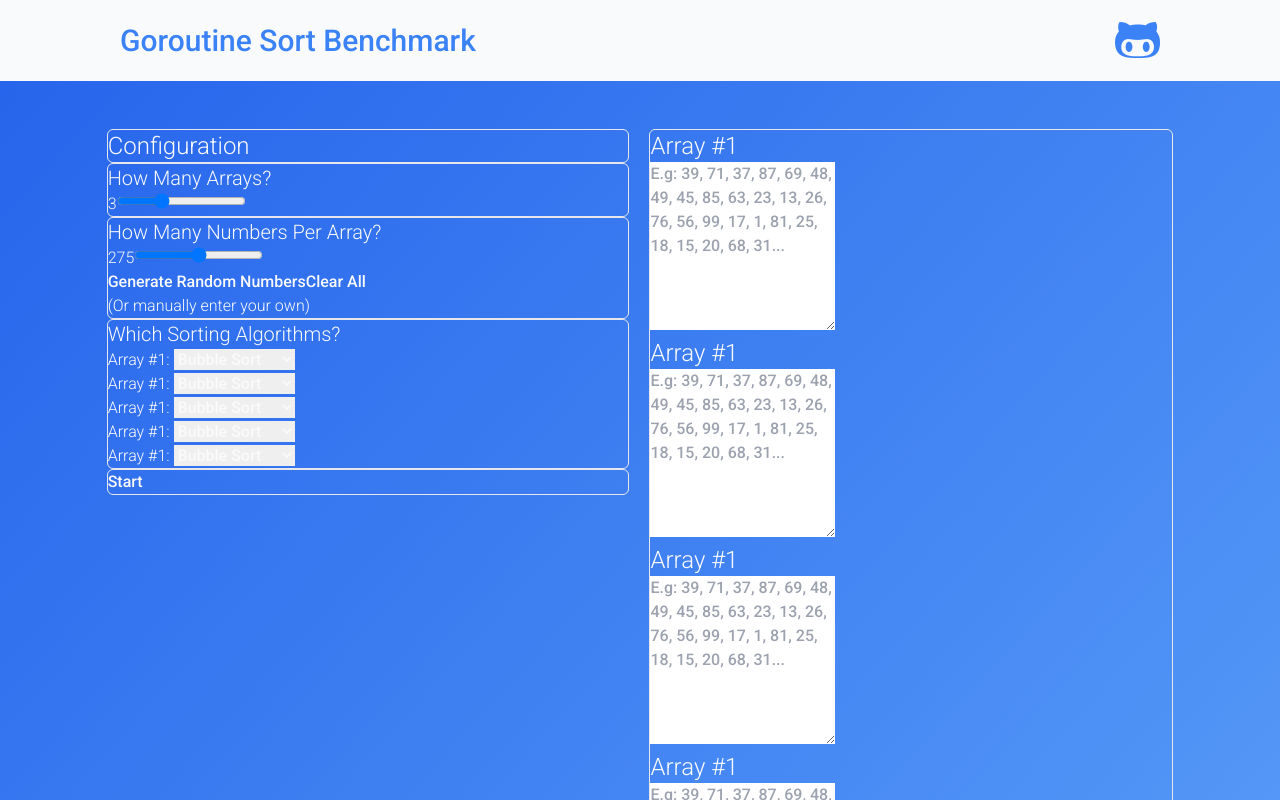
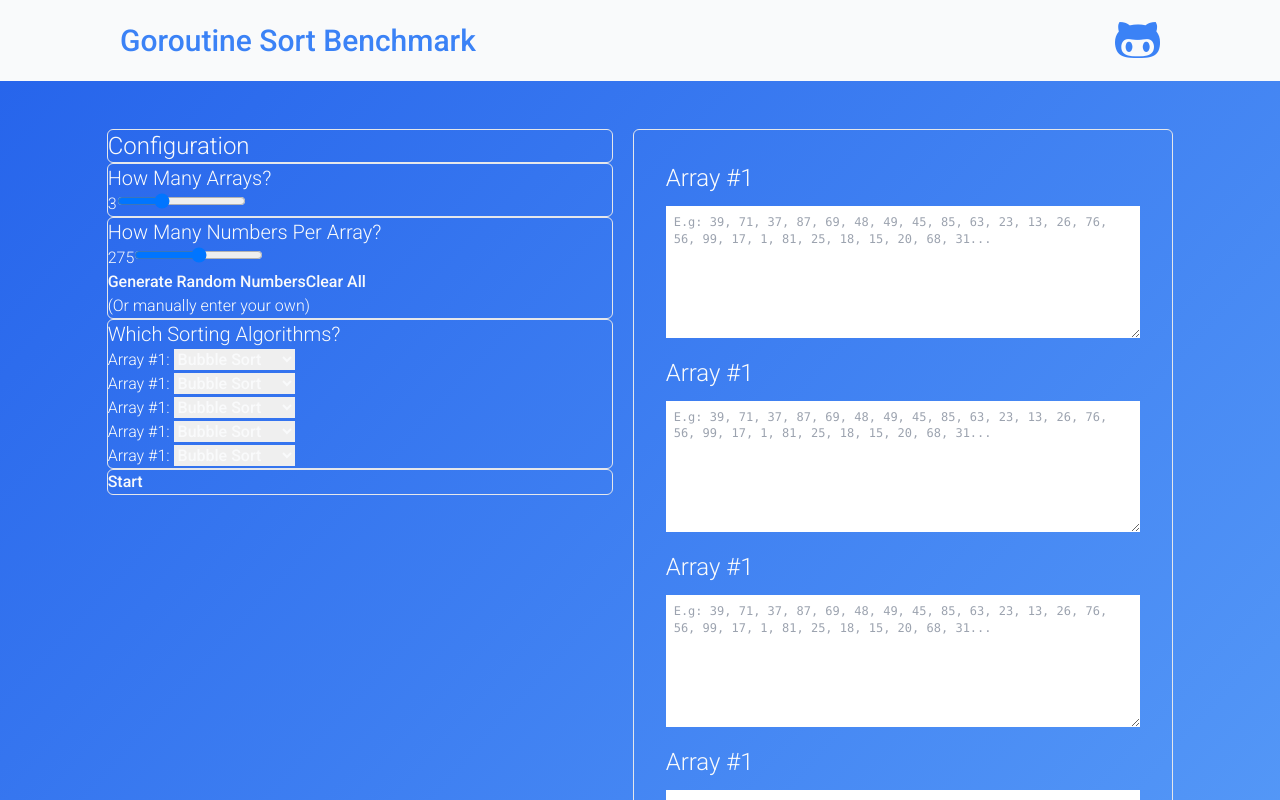
Before and after one commit to shah-a/few2.3-04-final-project, a React (Vite) app: page / in a window 1280 px wide. Shown: the top 800 px of the page. Built offline with nearby package versions, Linux system fonts and the light colour scheme.

Commit message:
Add: styled `ArrayList` and `Array`

```diff
--- a/src/components/ArrayList/Array/index.jsx
+++ b/src/components/ArrayList/Array/index.jsx
@@ -1,12 +1,12 @@
 const Array = () => (
   <div className="Array">
     <label className="array-label">
-      <h2>Array #1</h2>
+      <h2 className="mb-3">Array #1</h2>
       <textarea
         rows="7"
         placeholder="E.g: 39, 71, 37, 87, 69, 48, 49, 45, 85, 63, 23, 13, 26, 76, 56, 99, 17, 1, 81, 25, 18, 15, 20, 68, 31..."
-        value=""
-        className="array-textarea"
+        // value=""
+        className="w-full p-2 text-black text-xs leading-snug font-mono font-light"
       />
     </label>
   </div>
--- a/src/components/ArrayList/index.jsx
+++ b/src/components/ArrayList/index.jsx
@@ -1,7 +1,7 @@
 import Array from './Array';
 
 const ArrayList = () => (
-  <section className="ArrayList w-full outline">
+  <section className="ArrayList w-full outline p-8 space-y-3">
     <Array />
     <Array />
     <Array />
```
